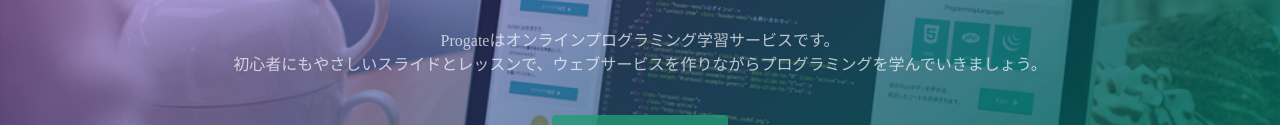
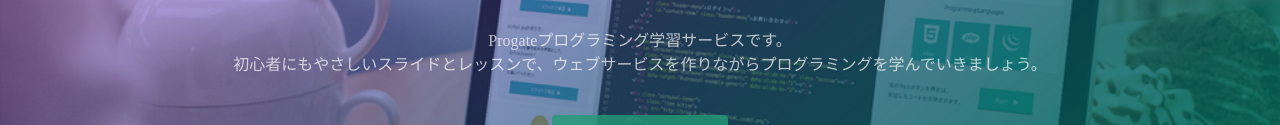
Before and after one commit to glennjesus/glennjesus.github.io, a plain HTML site: page index.html in a window 1280 px wide. Shown: the part 317-442 px from the top of the page. Drawn offline with Linux system fonts and the light colour scheme.

Commit message:
Update index.html

```diff
--- a/index.html
+++ b/index.html
@@ -24,7 +24,7 @@
   <div class="top-wrapper">
     <div class="container">
       <h1>LEARN TO CODE.<br>LEARN TO BE CREATIVE.</h1>
-      <p>Progateはオンラインプログラミング学習サービスです。<br>初心者にもやさしいスライドとレッスンで、ウェブサービスを作りながらプログラミングを学んでいきましょう。</p>
+      <p>Progateプログラミング学習サービスです。<br>初心者にもやさしいスライドとレッスンで、ウェブサービスを作りながらプログラミングを学んでいきましょう。</p>
       <div class="btn-wrapper">
         <a href="#" class="btn signup">新規登録はこちら</a>
         <p>or</p>
```
